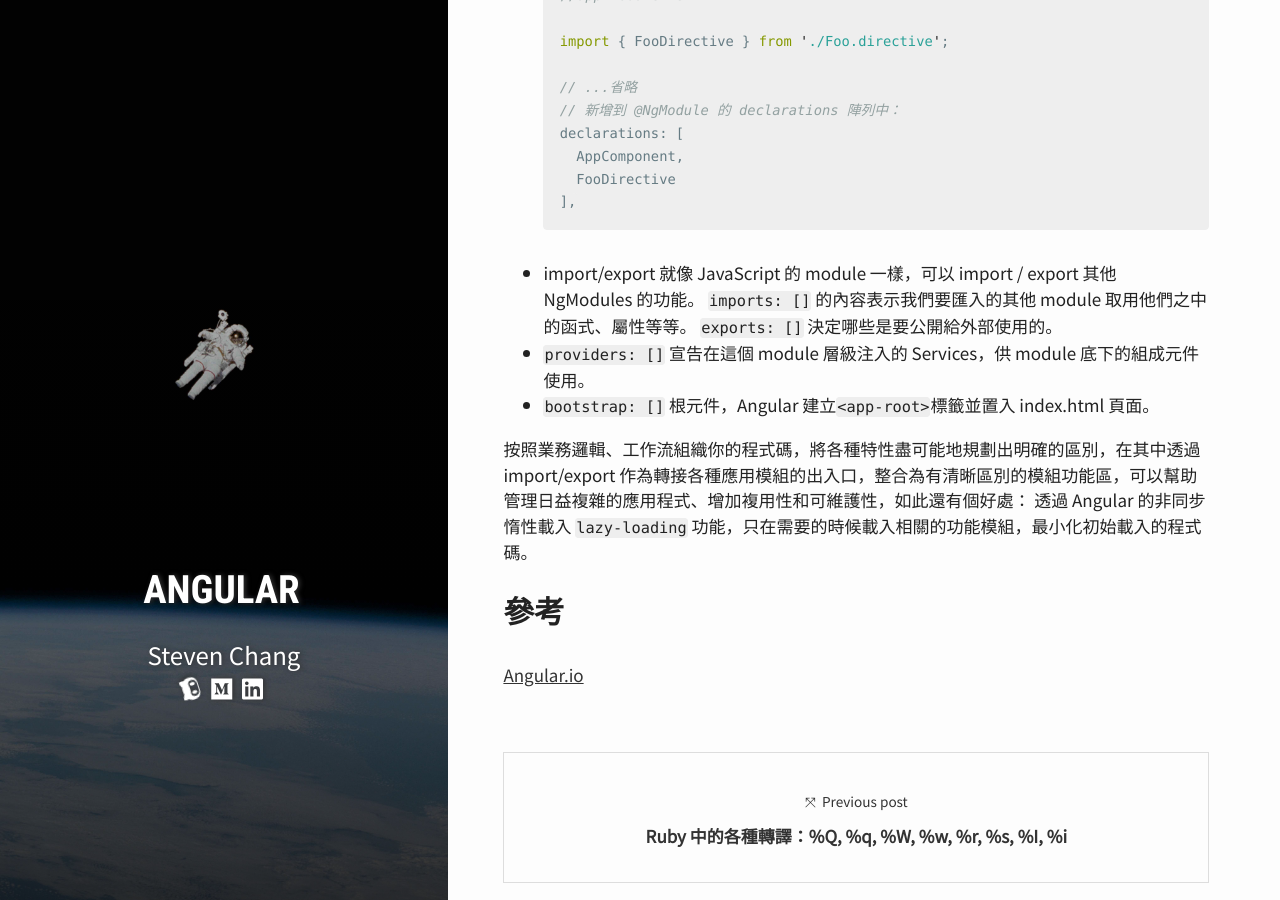
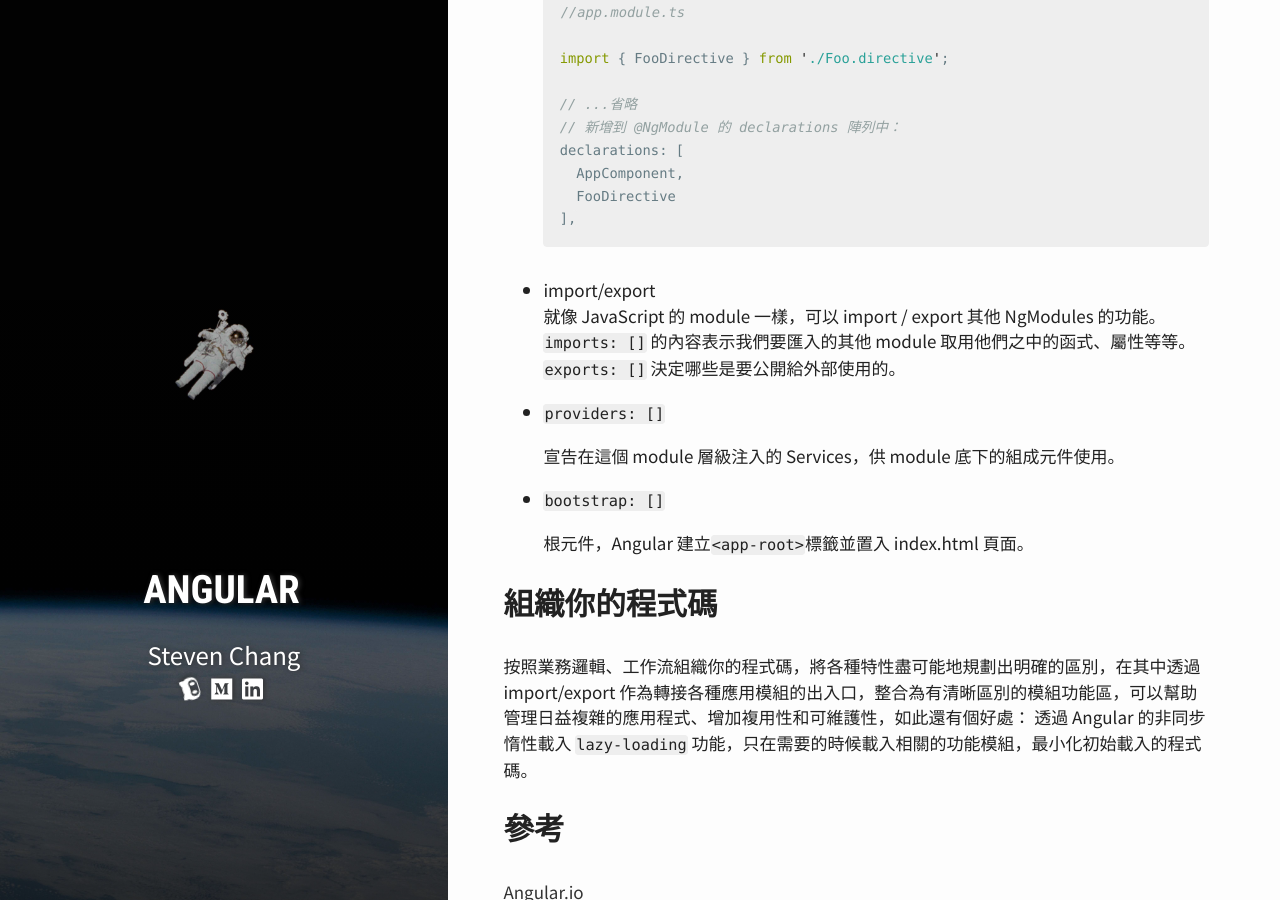
Before and after one commit to stevencch99/stevencch99.github.io, a Jekyll site: the page built from _posts/2019-07-31-Angular_module_basic_note.md, in a window 1280 px wide and 900 px high, scrolled down 1709 px. Built offline with Jekyll 4.4.1, drawn with Linux system fonts in a browser that asks for light colours; comment, search, counter and statistics services are not loaded.

Commit message:
Fix newline formation.

```diff
--- a/_posts/2019-07-31-Angular_module_basic_note.md
+++ b/_posts/2019-07-31-Angular_module_basic_note.md
@@ -48,6 +48,7 @@ export class AppModule {}
 ### @NgModule 參數
 
 - `declarations: []`
+
   一個宣示主權的動作：宣告和 View 相關的 component 及這個 module 麾下封裝的其他 component, directives 和 pipes。Module 用得到的東西都必須定義在這裏。
   每個元件都應該，且只能被宣告 declare 在一個 NgModule 之中，如果使用了未經宣告的元件就會跳錯誤，如果要用到該元件的功能，就必須匯入 import 包含他的模組。
   例如：
@@ -70,8 +71,13 @@ export class AppModule {}
   `imports: []` 的內容表示我們要匯入的其他 module 取用他們之中的函式、屬性等等。
   `exports: []` 決定哪些是要公開給外部使用的。
 - `providers: []`
+
   宣告在這個 module 層級注入的 Services，供 module 底下的組成元件使用。
-- `bootstrap: []` 根元件，Angular 建立`<app-root>`標籤並置入 index.html 頁面。
+- `bootstrap: []`
+
+  根元件，Angular 建立`<app-root>`標籤並置入 index.html 頁面。
+
+## 組織你的程式碼
 
 按照業務邏輯、工作流組織你的程式碼，將各種特性盡可能地規劃出明確的區別，在其中透過 import/export 作為轉接各種應用模組的出入口，整合為有清晰區別的模組功能區，可以幫助管理日益複雜的應用程式、增加複用性和可維護性，如此還有個好處：
 透過 Angular 的非同步惰性載入 `lazy-loading` 功能，只在需要的時候載入相關的功能模組，最小化初始載入的程式碼。
```
